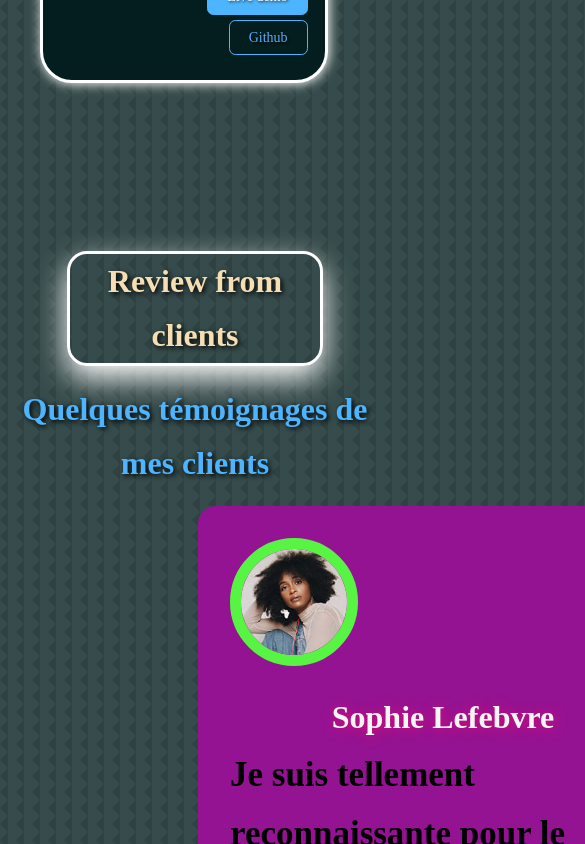
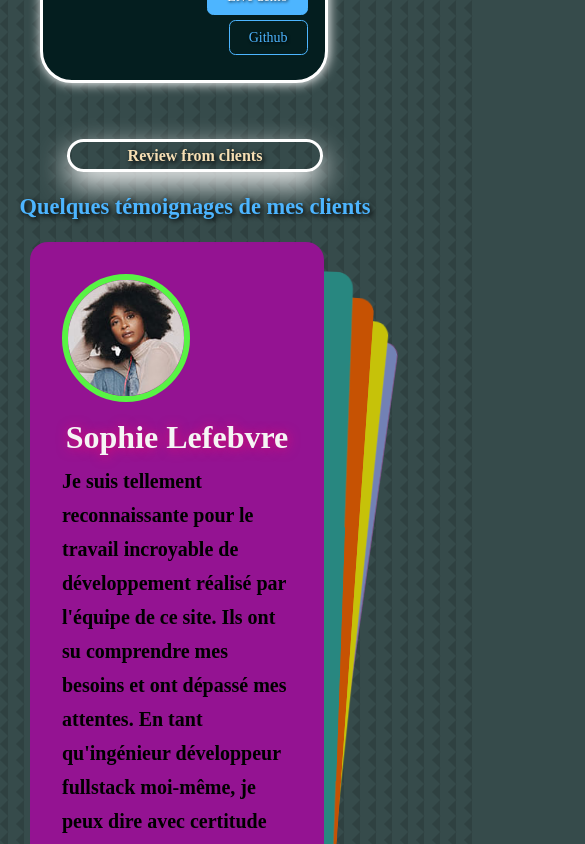
Before and after one commit to Mouhamed1003/keenprogrammer.com, a React (Create React App) app: page / in a window 390 px wide. Shown: the part 8480-9324 px from the top of the page, 585 px wide, since content can reach past the window. Built offline with nearby package versions, Linux system fonts and the light colour scheme.

Commit message:
Update temoignages.css

```diff
--- a/src/components/temoignages/temoignages.css
+++ b/src/components/temoignages/temoignages.css
@@ -95,61 +95,61 @@
 }
 @media screen and (max-width: 600px) {
   .container.temoignages_container {
-    margin-left: 13em;
-    width: 35em;
-    height: 60em;
+    height: 47em;
+    margin-left: 1em;
+    width: 21em;
   }
   .temoignages_container {
     width: 60%;
   }
   #temoignages {
-    margin-top: 8rem;
+    margin-top: 1rem;
   }
   .client_review {
-    font-size: 35px;
+    font-size: 20px;
   }
   .client_avatar {
-    margin-bottom: 1.5rem;
-    border: 0.7rem solid #58f444;
+    margin-bottom: 0.5rem;
+    border: 0.4rem solid #58f444;
   }
   .client_name {
     font-size: xx-large;
     margin-top: 0rem;
   }
   #temoignages h5 {
-    font-size: xx-large;
+    font-size: 1rem;
   }
   #temoignages h2 {
-    font-size: xx-large;
+    font-size: 1.4rem;
   }
 }
 @media screen and (max-width: 390px) {
-  .container.temoignages_container {
-    margin-left: 13em;
-    width: 35em;
-    height: 60em;
+.container.temoignages_container {
+    height: 47em;
+    margin-left: 1em;
+    width: 21em;
   }
   .temoignages_container {
     width: 60%;
   }
   #temoignages {
-    margin-top: 8rem;
+    margin-top: 1rem;
   }
   .client_review {
-    font-size: 35px;
+    font-size: 20px;
   }
   .client_avatar {
-    margin-bottom: 1.5rem;
-    border: 0.7rem solid #58f444;
+    margin-bottom: 0.5rem;
+    border: 0.4rem solid #58f444;
   }
   .client_name {
     font-size: xx-large;
     margin-top: 0rem;
   }
   #temoignages h5 {
-    font-size: xx-large;
+    font-size: 1rem;
   }
   #temoignages h2 {
-    font-size: xx-large;
+    font-size: 1.4rem;
   }
 }
```
